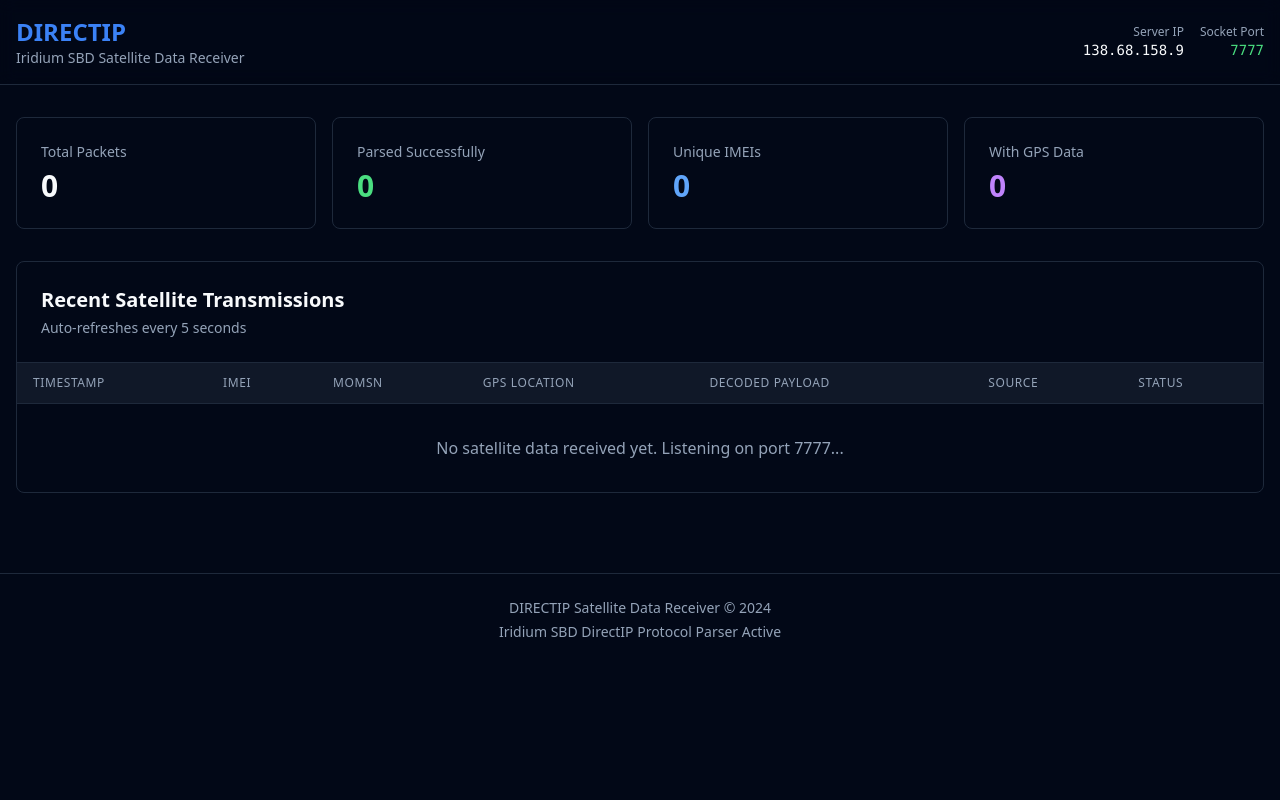
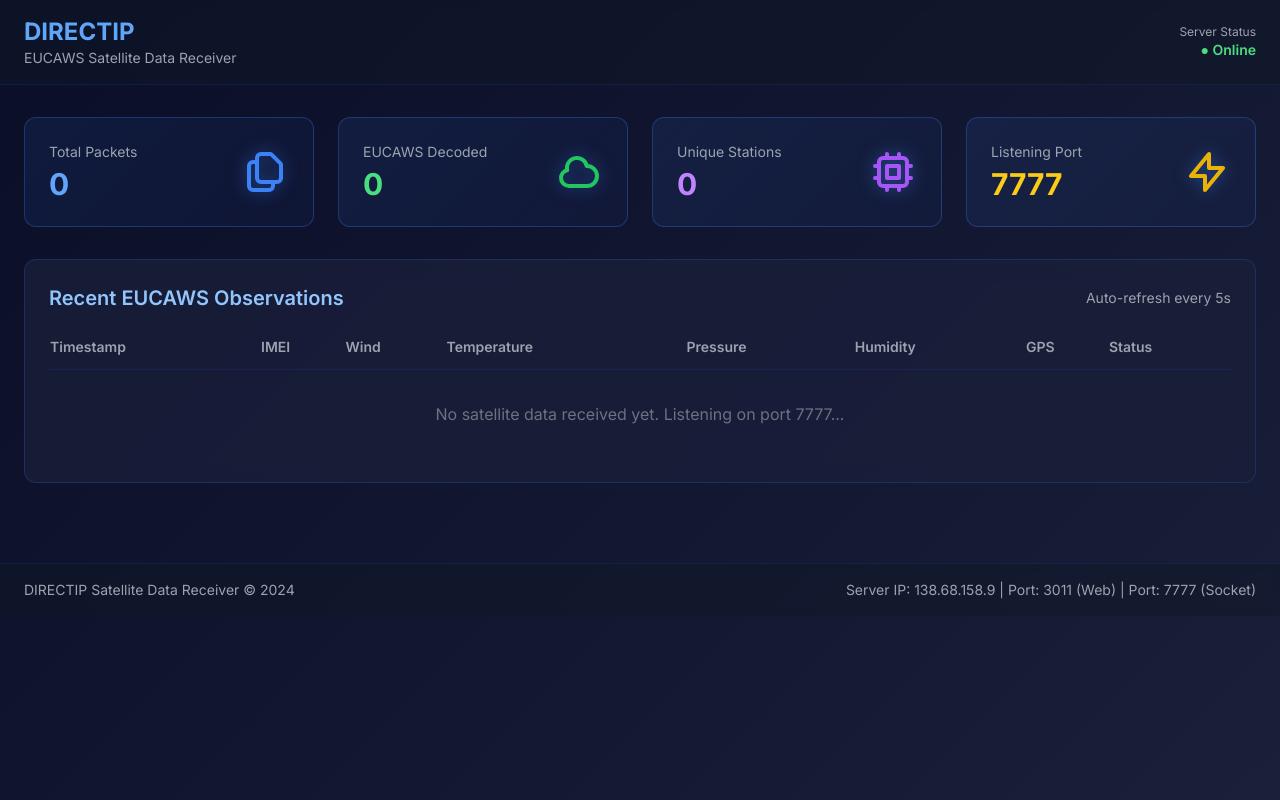
Before and after one commit to willbullen/DIRECTIP, a Django app: page / in a window 1280 px wide. Run offline with Django 5.2, Linux system fonts and the light colour scheme; data that the repository does not hold is empty; some libraries are stand-ins or nearby versions.

Commit message:
Complete EUCAWS integration: decoder, MQTT publisher, enhanced dashboard

```diff
--- a/directip_project/settings.py
+++ b/directip_project/settings.py
@@ -25,6 +25,12 @@
 
 # SECURITY WARNING: don't run with debug turned on in production!
 DEBUG = True
+
+# MQTT Configuration for EUCAWS data forwarding
+MQTT_BROKER_HOST = os.getenv('MQTT_BROKER_HOST', 'mqtt.metvalentia.com')
+MQTT_BROKER_PORT = int(os.getenv('MQTT_BROKER_PORT', '1883'))
+MQTT_USERNAME = os.getenv('MQTT_USERNAME', 'valentia')
+MQTT_PASSWORD = os.getenv('MQTT_PASSWORD', 'valentia_mqtt_2024')
 
 ALLOWED_HOSTS = ['*']
 
--- a/receiver/templates/receiver/dashboard.html
+++ b/receiver/templates/receiver/dashboard.html
@@ -1,53 +1,78 @@
 <!DOCTYPE html>
-<html lang="en" class="dark">
+<html lang="en">
 <head>
     <meta charset="UTF-8">
     <meta name="viewport" content="width=device-width, initial-scale=1.0">
-    <title>DIRECTIP - Iridium Satellite Data Receiver</title>
+    <title>DIRECTIP - EUCAWS Satellite Data Receiver</title>
     <script src="https://cdn.tailwindcss.com"></script>
-    <script>
-        tailwind.config = {
-            darkMode: 'class',
-            theme: {
-                extend: {
-                    colors: {
-                        border: "hsl(217.2 32.6% 17.5%)",
-                        background: "hsl(222.2 84% 4.9%)",
-                        foreground: "hsl(210 40% 98%)",
-                        primary: "hsl(217.2 91.2% 59.8%)",
-                        'primary-foreground': "hsl(222.2 47.4% 11.2%)",
-                        muted: {
-                            DEFAULT: "hsl(217.2 32.6% 17.5%)",
-                            foreground: "hsl(215 20.2% 65.1%)",
-                        },
-                    }
-                }
-            }
+    <style>
+        @import url('https://fonts.googleapis.com/css2?family=Inter:wght@300;400;500;600;700&display=swap');
+
+        body {
+            font-family: 'Inter', sans-serif;
+            background: linear-gradient(135deg, #0a0e27 0%, #1a1f3a 100%);
         }
 
-        // Auto-refresh every 5 seconds
-        setTimeout(function(){
-            location.reload();
-        }, 5000);
-    </script>
+        .card {
+            background: rgba(26, 31, 58, 0.8);
+            backdrop-filter: blur(10px);
+            border: 1px solid rgba(59, 130, 246, 0.2);
+        }
+
+        .stat-card {
+            background: linear-gradient(135deg, rgba(59, 130, 246, 0.1) 0%, rgba(37, 99, 235, 0.05) 100%);
+            border: 1px solid rgba(59, 130, 246, 0.3);
+        }
+
+        .weather-icon {
+            filter: drop-shadow(0 0 8px rgba(59, 130, 246, 0.5));
+        }
+
+        .data-row:hover {
+            background: rgba(59, 130, 246, 0.05);
+        }
+
+        .badge {
+            display: inline-flex;
+            align-items: center;
+            padding: 0.25rem 0.75rem;
+            border-radius: 9999px;
+            font-size: 0.75rem;
+            font-weight: 600;
+        }
+
+        .badge-success {
+            background: rgba(34, 197, 94, 0.2);
+            color: #4ade80;
+            border: 1px solid rgba(34, 197, 94, 0.3);
+        }
+
+        .badge-warning {
+            background: rgba(251, 191, 36, 0.2);
+            color: #fbbf24;
+            border: 1px solid rgba(251, 191, 36, 0.3);
+        }
+
+        .badge-info {
+            background: rgba(59, 130, 246, 0.2);
+            color: #60a5fa;
+            border: 1px solid rgba(59, 130, 246, 0.3);
+        }
+    </style>
 </head>
-<body class="bg-background text-foreground min-h-screen">
+<body class="min-h-screen text-gray-100">
     <!-- Header -->
-    <header class="border-b border-border bg-background/95 backdrop-blur supports-[backdrop-filter]:bg-background/60">
-        <div class="container mx-auto px-4 py-4">
+    <header class="border-b border-blue-900/30 bg-gray-900/50 backdrop-blur-sm">
+        <div class="container mx-auto px-6 py-4">
             <div class="flex items-center justify-between">
                 <div>
-                    <h1 class="text-2xl font-bold text-primary">DIRECTIP</h1>
-                    <p class="text-sm text-muted-foreground">Iridium SBD Satellite Data Receiver</p>
+                    <h1 class="text-2xl font-bold text-blue-400">DIRECTIP</h1>
+                    <p class="text-sm text-gray-400">EUCAWS Satellite Data Receiver</p>
                 </div>
-                <div class="flex gap-4">
+                <div class="flex items-center space-x-4">
                     <div class="text-right">
-                        <p class="text-xs text-muted-foreground">Server IP</p>
-                        <p class="text-sm font-mono">{{ server_ip }}</p>
-                    </div>
-                    <div class="text-right">
-                        <p class="text-xs text-muted-foreground">Socket Port</p>
-                        <p class="text-sm font-mono text-green-400">7777</p>
+                        <p class="text-xs text-gray-400">Server Status</p>
+                        <p class="text-sm font-semibold text-green-400">● Online</p>
                     </div>
                 </div>
             </div>
@@ -55,131 +80,155 @@
     </header>
 
     <!-- Main Content -->
-    <main class="container mx-auto px-4 py-8">
-        <!-- Stats Cards -->
-        <div class="grid grid-cols-1 md:grid-cols-4 gap-4 mb-8">
-            <div class="rounded-lg border border-border bg-card p-6">
-                <div class="flex flex-col space-y-1.5">
-                    <h3 class="text-sm font-medium text-muted-foreground">Total Packets</h3>
-                    <p class="text-3xl font-bold">{{ total_packets }}</p>
+    <main class="container mx-auto px-6 py-8">
+        <!-- Statistics Cards -->
+        <div class="grid grid-cols-1 md:grid-cols-4 gap-6 mb-8">
+            <div class="stat-card rounded-xl p-6">
+                <div class="flex items-center justify-between">
+                    <div>
+                        <p class="text-sm text-gray-400 mb-1">Total Packets</p>
+                        <p class="text-3xl font-bold text-blue-400">{{ stats.total_packets }}</p>
+                    </div>
+                    <svg class="w-12 h-12 text-blue-500 weather-icon" fill="none" stroke="currentColor" viewBox="0 0 24 24">
+                        <path stroke-linecap="round" stroke-linejoin="round" stroke-width="2" d="M8 7v8a2 2 0 002 2h6M8 7V5a2 2 0 012-2h4.586a1 1 0 01.707.293l4.414 4.414a1 1 0 01.293.707V15a2 2 0 01-2 2h-2M8 7H6a2 2 0 00-2 2v10a2 2 0 002 2h8a2 2 0 002-2v-2"></path>
+                    </svg>
                 </div>
             </div>
 
-            <div class="rounded-lg border border-border bg-card p-6">
-                <div class="flex flex-col space-y-1.5">
-                    <h3 class="text-sm font-medium text-muted-foreground">Parsed Successfully</h3>
-                    <p class="text-3xl font-bold text-green-400">{{ parsed_packets }}</p>
+            <div class="stat-card rounded-xl p-6">
+                <div class="flex items-center justify-between">
+                    <div>
+                        <p class="text-sm text-gray-400 mb-1">EUCAWS Decoded</p>
+                        <p class="text-3xl font-bold text-green-400">{{ stats.eucaws_decoded }}</p>
+                    </div>
+                    <svg class="w-12 h-12 text-green-500 weather-icon" fill="none" stroke="currentColor" viewBox="0 0 24 24">
+                        <path stroke-linecap="round" stroke-linejoin="round" stroke-width="2" d="M3 15a4 4 0 004 4h9a5 5 0 10-.1-9.999 5.002 5.002 0 10-9.78 2.096A4.001 4.001 0 003 15z"></path>
+                    </svg>
                 </div>
             </div>
 
-            <div class="rounded-lg border border-border bg-card p-6">
-                <div class="flex flex-col space-y-1.5">
-                    <h3 class="text-sm font-medium text-muted-foreground">Unique IMEIs</h3>
-                    <p class="text-3xl font-bold text-blue-400">{{ unique_imeis }}</p>
+            <div class="stat-card rounded-xl p-6">
+                <div class="flex items-center justify-between">
+                    <div>
+                        <p class="text-sm text-gray-400 mb-1">Unique Stations</p>
+                        <p class="text-3xl font-bold text-purple-400">{{ stats.unique_imeis }}</p>
+                    </div>
+                    <svg class="w-12 h-12 text-purple-500 weather-icon" fill="none" stroke="currentColor" viewBox="0 0 24 24">
+                        <path stroke-linecap="round" stroke-linejoin="round" stroke-width="2" d="M9 3v2m6-2v2M9 19v2m6-2v2M5 9H3m2 6H3m18-6h-2m2 6h-2M7 19h10a2 2 0 002-2V7a2 2 0 00-2-2H7a2 2 0 00-2 2v10a2 2 0 002 2zM9 9h6v6H9V9z"></path>
+                    </svg>
                 </div>
             </div>
 
-            <div class="rounded-lg border border-border bg-card p-6">
-                <div class="flex flex-col space-y-1.5">
-                    <h3 class="text-sm font-medium text-muted-foreground">With GPS Data</h3>
-                    <p class="text-3xl font-bold text-purple-400">{{ gps_packets }}</p>
+            <div class="stat-card rounded-xl p-6">
+                <div class="flex items-center justify-between">
+                    <div>
+                        <p class="text-sm text-gray-400 mb-1">Listening Port</p>
+                        <p class="text-3xl font-bold text-yellow-400">7777</p>
+                    </div>
+                    <svg class="w-12 h-12 text-yellow-500 weather-icon" fill="none" stroke="currentColor" viewBox="0 0 24 24">
+                        <path stroke-linecap="round" stroke-linejoin="round" stroke-width="2" d="M13 10V3L4 14h7v7l9-11h-7z"></path>
+                    </svg>
                 </div>
             </div>
         </div>
 
-        <!-- Data Table -->
-        <div class="rounded-lg border border-border bg-card">
-            <div class="p-6 border-b border-border">
-                <h2 class="text-xl font-semibold">Recent Satellite Transmissions</h2>
-                <p class="text-sm text-muted-foreground mt-1">Auto-refreshes every 5 seconds</p>
+        <!-- Recent Observations -->
+        <div class="card rounded-xl p-6">
+            <div class="flex items-center justify-between mb-6">
+                <h2 class="text-xl font-semibold text-blue-300">Recent EUCAWS Observations</h2>
+                <span class="text-sm text-gray-400">Auto-refresh every 5s</span>
             </div>
 
             <div class="overflow-x-auto">
                 <table class="w-full">
-                    <thead class="border-b border-border bg-muted/50">
-                        <tr>
-                            <th class="px-4 py-3 text-left text-xs font-medium text-muted-foreground uppercase tracking-wider">Timestamp</th>
-                            <th class="px-4 py-3 text-left text-xs font-medium text-muted-foreground uppercase tracking-wider">IMEI</th>
-                            <th class="px-4 py-3 text-left text-xs font-medium text-muted-foreground uppercase tracking-wider">MOMSN</th>
-                            <th class="px-4 py-3 text-left text-xs font-medium text-muted-foreground uppercase tracking-wider">GPS Location</th>
-                            <th class="px-4 py-3 text-left text-xs font-medium text-muted-foreground uppercase tracking-wider">Decoded Payload</th>
-                            <th class="px-4 py-3 text-left text-xs font-medium text-muted-foreground uppercase tracking-wider">Source</th>
-                            <th class="px-4 py-3 text-left text-xs font-medium text-muted-foreground uppercase tracking-wider">Status</th>
+                    <thead>
+                        <tr class="border-b border-blue-900/30 text-left">
+                            <th class="pb-3 text-sm font-semibold text-gray-400">Timestamp</th>
+                            <th class="pb-3 text-sm font-semibold text-gray-400">IMEI</th>
+                            <th class="pb-3 text-sm font-semibold text-gray-400">Wind</th>
+                            <th class="pb-3 text-sm font-semibold text-gray-400">Temperature</th>
+                            <th class="pb-3 text-sm font-semibold text-gray-400">Pressure</th>
+                            <th class="pb-3 text-sm font-semibold text-gray-400">Humidity</th>
+                            <th class="pb-3 text-sm font-semibold text-gray-400">GPS</th>
+                            <th class="pb-3 text-sm font-semibold text-gray-400">Status</th>
                         </tr>
                     </thead>
-                    <tbody class="divide-y divide-border">
-                        {% for packet in packets %}
-                        <tr class="hover:bg-muted/50 transition-colors">
-                            <td class="px-4 py-3 text-sm font-mono">
+                    <tbody>
+                        {% for packet in recent_packets %}
+                        <tr class="border-b border-blue-900/20 data-row transition-colors">
+                            <td class="py-4 text-sm text-gray-300">
                                 {{ packet.timestamp|date:"Y-m-d H:i:s" }}
                             </td>
-                            <td class="px-4 py-3">
+                            <td class="py-4">
                                 {% if packet.imei %}
-                                <span class="inline-flex items-center rounded-md bg-blue-500/10 px-2 py-1 text-xs font-medium text-blue-400 ring-1 ring-inset ring-blue-500/20">
-                                    {{ packet.imei }}
-                                </span>
+                                <span class="badge badge-info">{{ packet.imei }}</span>
                                 {% else %}
-                                <span class="text-muted-foreground text-xs">No IMEI</span>
+                                <span class="text-gray-500 text-sm">N/A</span>
                                 {% endif %}
                             </td>
-                            <td class="px-4 py-3 text-sm">
-                                {% if packet.momsn %}
-                                <span class="font-mono">{{ packet.momsn }}</span>
-                                {% else %}
-                                <span class="text-muted-foreground">-</span>
-                                {% endif %}
-                            </td>
-                            <td class="px-4 py-3 text-sm">
-                                {% if packet.latitude and packet.longitude %}
-                                <div class="space-y-1">
-                                    <div class="font-mono text-xs">
-                                        <span class="text-muted-foreground">Lat:</span> {{ packet.latitude|floatformat:6 }}
-                                    </div>
-                                    <div class="font-mono text-xs">
-                                        <span class="text-muted-foreground">Lon:</span> {{ packet.longitude|floatformat:6 }}
-                                    </div>
-                                    {% if packet.cep_radius %}
-                                    <div class="text-xs text-muted-foreground">
-                                        ±{{ packet.cep_radius }}m
-                                    </div>
+                            <td class="py-4 text-sm">
+                                {% if packet.wind_speed_knots %}
+                                <div class="text-gray-300">
+                                    <span class="font-semibold">{{ packet.wind_speed_knots|floatformat:1 }}</span> kts
+                                    {% if packet.wind_direction %}
+                                    <br><span class="text-xs text-gray-400">{{ packet.wind_direction|floatformat:0 }}°</span>
                                     {% endif %}
                                 </div>
                                 {% else %}
-                                <span class="text-muted-foreground">No GPS</span>
+                                <span class="text-gray-500">—</span>
                                 {% endif %}
                             </td>
-                            <td class="px-4 py-3 text-sm max-w-xs">
-                                {% if packet.decoded_payload %}
-                                <div class="truncate font-mono text-xs">
-                                    {{ packet.decoded_payload }}
+                            <td class="py-4 text-sm">
+                                {% if packet.air_temperature %}
+                                <div class="text-gray-300">
+                                    <span class="font-semibold">{{ packet.air_temperature|floatformat:1 }}</span>°C
+                                    {% if packet.sea_temperature %}
+                                    <br><span class="text-xs text-gray-400">Sea: {{ packet.sea_temperature|floatformat:1 }}°C</span>
+                                    {% endif %}
                                 </div>
                                 {% else %}
-                                <span class="text-muted-foreground text-xs">{{ packet.payload|truncatechars:50 }}</span>
+                                <span class="text-gray-500">—</span>
                                 {% endif %}
                             </td>
-                            <td class="px-4 py-3 text-sm">
-                                <div class="font-mono text-xs">
-                                    {{ packet.source_ip }}:{{ packet.source_port }}
+                            <td class="py-4 text-sm">
+                                {% if packet.barometric_pressure %}
+                                <span class="text-gray-300 font-semibold">{{ packet.barometric_pressure|floatformat:1 }}</span>
+                                <span class="text-xs text-gray-400">hPa</span>
+                                {% else %}
+                                <span class="text-gray-500">—</span>
+                                {% endif %}
+                            </td>
+                            <td class="py-4 text-sm">
+                                {% if packet.relative_humidity %}
+                                <span class="text-gray-300 font-semibold">{{ packet.relative_humidity|floatformat:0 }}</span>
+                                <span class="text-xs text-gray-400">%</span>
+                                {% else %}
+                                <span class="text-gray-500">—</span>
+                                {% endif %}
+                            </td>
+                            <td class="py-4 text-sm">
+                                {% if packet.latitude and packet.longitude %}
+                                <div class="text-gray-300 text-xs">
+                                    {{ packet.latitude|floatformat:4 }},<br>
+                                    {{ packet.longitude|floatformat:4 }}
                                 </div>
-                                <div class="text-xs text-muted-foreground">
-                                    {{ packet.payload_size }} bytes
-                                </div>
+                                {% else %}
+                                <span class="text-gray-500">—</span>
+                                {% endif %}
                             </td>
-                            <td class="px-4 py-3">
-                                {% if packet.is_parsed %}
-                                <span class="inline-flex items-center rounded-md bg-green-500/10 px-2 py-1 text-xs font-medium text-green-400 ring-1 ring-inset ring-green-500/20">
-                                    ✓ Parsed
-                                </span>
+                            <td class="py-4">
+                                {% if packet.is_eucaws_decoded %}
+                                <span class="badge badge-success">✓ Decoded</span>
+                                {% elif packet.is_parsed %}
+                                <span class="badge badge-warning">⚠ Partial</span>
                                 {% else %}
-                                <span class="inline-flex items-center rounded-md bg-yellow-500/10 px-2 py-1 text-xs font-medium text-yellow-400 ring-1 ring-inset ring-yellow-500/20">
-                                    Raw
-                                </span>
+                                <span class="badge badge-info">Raw</span>
                                 {% endif %}
                             </td>
                         </tr>
                         {% empty %}
                         <tr>
-                            <td colspan="7" class="px-4 py-8 text-center text-muted-foreground">
+                            <td colspan="8" class="py-8 text-center text-gray-500">
                                 No satellite data received yet. Listening on port 7777...
                             </td>
                         </tr>
@@ -189,13 +238,16 @@
             </div>
 
             <!-- Pagination -->
-            {% if packets %}
-            <div class="p-4 border-t border-border flex items-center justify-between">
-                <div class="text-sm text-muted-foreground">
-                    Showing {{ packets|length }} of {{ total_packets }} packets
+            {% if recent_packets %}
+            <div class="mt-6 flex items-center justify-between text-sm text-gray-400">
+                <div>
+                    Showing {{ recent_packets|length }} of {{ stats.total_packets }} packets
                 </div>
-                <div class="text-xs text-muted-foreground">
-                    Page refreshes automatically every 5 seconds
+                <div class="flex space-x-2">
+                    <a href="?page=1" class="px-3 py-1 rounded bg-blue-900/30 hover:bg-blue-900/50 transition-colors">First</a>
+                    <a href="?page={{ page|add:-1 }}" class="px-3 py-1 rounded bg-blue-900/30 hover:bg-blue-900/50 transition-colors">Previous</a>
+                    <span class="px-3 py-1">Page {{ page }}</span>
+                    <a href="?page={{ page|add:1 }}" class="px-3 py-1 rounded bg-blue-900/30 hover:bg-blue-900/50 transition-colors">Next</a>
                 </div>
             </div>
             {% endif %}
@@ -203,13 +255,21 @@
     </main>
 
     <!-- Footer -->
-    <footer class="border-t border-border mt-12">
-        <div class="container mx-auto px-4 py-6">
-            <div class="text-center text-sm text-muted-foreground">
-                <p>DIRECTIP Satellite Data Receiver &copy; 2024</p>
-                <p class="mt-1">Iridium SBD DirectIP Protocol Parser Active</p>
+    <footer class="border-t border-blue-900/30 bg-gray-900/50 backdrop-blur-sm mt-12">
+        <div class="container mx-auto px-6 py-4">
+            <div class="flex items-center justify-between text-sm text-gray-400">
+                <p>DIRECTIP Satellite Data Receiver © 2024</p>
+                <p>Server IP: 138.68.158.9 | Port: 3011 (Web) | Port: 7777 (Socket)</p>
             </div>
         </div>
     </footer>
+
+    <!-- Auto-refresh script -->
+    <script>
+        // Auto-refresh every 5 seconds
+        setTimeout(function() {
+            location.reload();
+        }, 5000);
+    </script>
 </body>
 </html>
--- a/receiver/views.py
+++ b/receiver/views.py
@@ -5,24 +5,25 @@
 
 
 def dashboard(request):
-    """Main dashboard view with Iridium SBD parsed data"""
+    """Main dashboard view with EUCAWS weather data"""
     # Get latest packets
-    packets = SatelliteData.objects.all()[:50]  # Latest 50 packets
+    recent_packets = SatelliteData.objects.all().order_by('-timestamp')[:50]
 
     # Get statistics
     total_packets = SatelliteData.objects.count()
-    parsed_packets = SatelliteData.objects.filter(is_parsed=True).count()
+    eucaws_decoded = SatelliteData.objects.filter(is_eucaws_decoded=True).count()
     unique_imeis = SatelliteData.objects.filter(imei__isnull=False).values('imei').distinct().count()
-    gps_packets = SatelliteData.objects.filter(latitude__isnull=False, longitude__isnull=False).count()
+
+    stats = {
+        'total_packets': total_packets,
+        'eucaws_decoded': eucaws_decoded,
+        'unique_imeis': unique_imeis,
+    }
 
     context = {
-        'packets': packets,
-        'total_packets': total_packets,
-        'parsed_packets': parsed_packets,
-        'unique_imeis': unique_imeis,
-        'gps_packets': gps_packets,
-        'listening_port': 7777,
-        'server_ip': '138.68.158.9',
+        'recent_packets': recent_packets,
+        'stats': stats,
+        'page': 1,
     }
 
     return render(request, 'receiver/dashboard.html', context)
--- a/requirements.txt
+++ b/requirements.txt
@@ -2,3 +2,4 @@
 gunicorn==23.0.0
 python-dotenv==1.0.1
 whitenoise==6.8.2
+paho-mqtt==2.1.0
```
Also changed, not shown: receiver/mqtt_publisher.py (added, +175 -0 lines), receiver/socket_server.py (+9 -0 lines), todo.md (+4 -1 lines).
